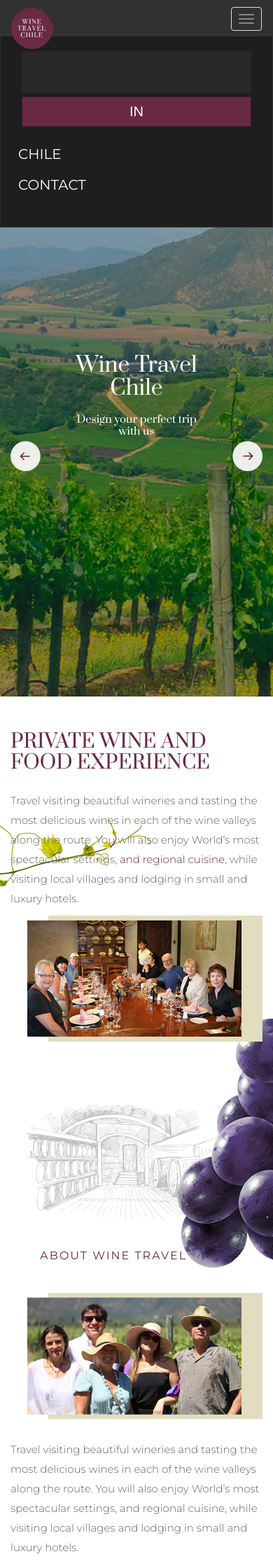
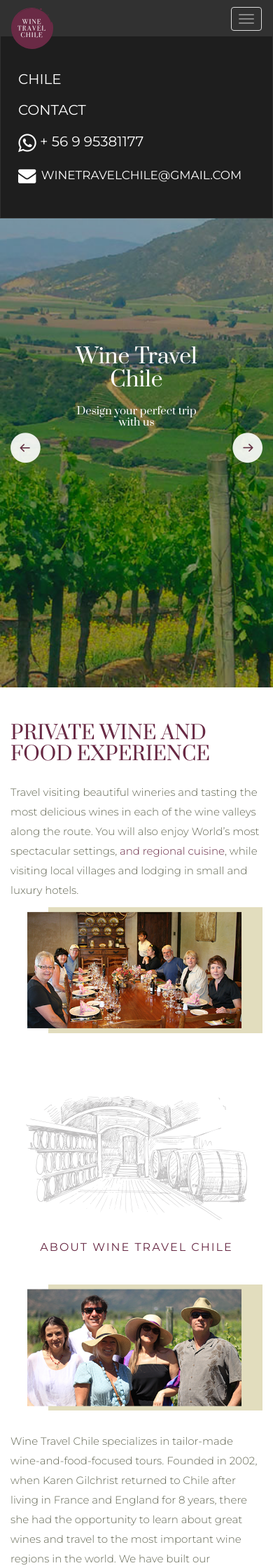
Before and after one commit to fchristiansen/winetravelchile, a PHP site: page / in a window 390 px wide, after a click on "Toggle navigation". Shown: the top 2240 px of the page at 70% size. Run offline with PHP 8.4, Linux system fonts and the light colour scheme.

Commit message:
correcciones

```diff
--- a/assets/css/custom.css
+++ b/assets/css/custom.css
@@ -254,7 +254,12 @@ section.slider-home #slider-home .item .layer { position: absolute; left: 0; top
 section.slider-home #slider-home .item .carousel-info { position: absolute; top: 50%; left: 50%; -webkit-transform: translate(-50%, -50%); transform: translate(-50%, -50%); z-index: 2; top: 35%; }
 section.slider-home #slider-home .item .carousel-info .carousel-info-inner { text-align: center; }
 section.slider-home #slider-home .item .carousel-info .carousel-info-inner h2 { font-family: "Prata", serif; color: white; font-size: 80px; font-size: 5rem; }
-@media (max-width: 768px) { section.slider-home #slider-home .item .carousel-info .carousel-info-inner h2 { font-size: 40px; font-size: 2.5rem; } }
+@media (max-width: 768px) {
+	section.slider-home #slider-home .item .carousel-info .carousel-info-inner h2 { font-size: 40px; font-size: 2.5rem; }
+	section#intro .parra{
+		display: none;
+	}
+}
 @media (max-width: 767px) { section.slider-home #slider-home .item .carousel-info .carousel-info-inner h2 { font-size: 30px; font-size: 1.875rem; } }
 section.slider-home #slider-home .item .carousel-info .carousel-info-inner h3 { font-family: "Prata", serif; color: white; font-size: 30px; font-size: 1.875rem; }
 @media (max-width: 768px) { section.slider-home #slider-home .item .carousel-info .carousel-info-inner h3 { font-size: 20px; font-size: 1.25rem; } }
@@ -562,3 +567,93 @@ ul.not-include li img{top: -15px;position: relative; float: left; margin-right:
 	}
 
 }
+
+/* contact info temp */
+.info-contact{
+	float: right;
+	margin-bottom: 0;
+}
+.info-contact li{
+	list-style: none;
+	float: left;
+	color: #fff;
+	font-family: "Montserrat", sans-serif;
+}
+
+.info-contact li a{
+	color: #fff;
+	font-weight: 400;
+}
+
+.info-contact li a:hover{
+	text-decoration: none;
+	opacity: 0.7;
+}
+
+
+
+.info-contact li.whatsapp i {
+    font-size: 2em;
+    vertical-align: middle;
+    margin-right: 0px;
+}
+
+.info-contact li.mail i {
+    font-size: 1.5em;
+    vertical-align: middle;
+    margin-left: 15px;
+    margin-right: 3px;
+}
+
+#mobile-contact{
+	display: none;
+}
+
+@media (max-width: 767px){
+  section#intro .uva{display: none;}
+	#mobile-contact{
+		display: block;
+	}
+	#mobile-contact ul{
+	padding: 0 !important;
+	}
+
+	#mobile-contact ul li{
+		float: left;
+		display: block;
+		margin-bottom: 0;
+	}
+
+	#mobile-contact ul li.whatsapp{
+	}
+
+	#mobile-contact .info-contact li.whatsapp i{
+		font-size: 1.5em;
+	}
+
+
+
+	#mobile-contact ul li.mail{
+		font-size: 1.1em;
+	}
+
+	#mobile-contact ul li.mail a{
+		font-size: 1.1em !important;
+	}
+
+	#mobile-contact .info-contact li.mail i{
+		margin-left: 0;
+	}
+}
+
+
+@media (max-width: 360px){
+	#mobile-contact .info-contact li.whatsapp a {font-size: 1.2em !important;}
+	#mobile-contact .info-contact li.whatsapp i{font-size: 1.3em !important;}
+	#mobile-contact .info-contact li.mail i{font-size: 1.1em;}
+	#mobile-contact ul li.mail{font-size: 1em;}
+}
+
+@media (max-width: 320px){
+	#mobile-contact ul li.mail a{font-size:1em !important;}
+}
--- a/header.php
+++ b/header.php
@@ -23,6 +23,7 @@
 		<link rel="stylesheet" href="assets/css/owl.carousel.min.css">
 		<link rel="stylesheet" href="assets/css/owl.theme.default.min.css">
 		<link rel="stylesheet" href="assets/css/simpleLightbox.min.css">
+		<link rel="stylesheet" href="assets/css/font-awesome.min.css">
 		<link rel="stylesheet" href="assets/css/custom.css">
 		<!-- HTML5 shim and Respond.js for IE8 support of HTML5 elements and media queries -->
 		<!-- WARNING: Respond.js doesn't work if you view the page via file:// -->
--- a/include-menu-experiencias.php
+++ b/include-menu-experiencias.php
@@ -15,7 +15,7 @@
 					</div>
 					<div class="col-sm-3">
 						<div class="caluga">
-						    <a class="caluga-enlace" href="active-wine-and-wine-experience.php">
+						    <a class="caluga-enlace" href="womens-walking-wine-and-food-experience.php">
 						    	<div class="lente">
 						      		<h3 class="caluga-title"> WOMEN'S WALKING, WINE AND FOOD EXPERIENCE</h3>
 						      	</div>
--- a/index.php
+++ b/index.php
@@ -51,10 +51,7 @@
 						</div>
 						<div class="col-sm-6">
 							<p>
-								Travel visiting beautiful wineries and tasting the most delicious wines
-								in each of the wine valleys along the route. You will also enjoy World’s
-								most spectacular settings, and regional cuisine, while visiting local villages
-								and lodging in small and luxury hotels.</p>
+								Wine Travel Chile specializes in tailor-made wine-and-food-focused tours. Founded in 2002, when Karen Gilchrist returned to Chile after living in France and England for 8 years, there she had the opportunity to learn about great wines and travel to the most important wine regions in the world. We have built our reputation by tailor-made creative journeys through Chilean and Argentine best wine valleys.</p>
 								<div class="box-more hide-beta">
 									<a href="">more
 										<img src="assets/img/arrow-more.png" alt="">
@@ -107,7 +104,7 @@
 						<div class="col-sm-2 col-xs-6">
 							<a href="http://www.travelandleisure.com/trip-ideas/best-places-travel-south-america-february#15" target="_blank"><img class="img-responsive center-block" src="assets/img/logo-travel.png" alt="Travel and Leisure"></a>
 						</div>
-						<div class="col-sm-2 col-xs-6">
+						<div class="col-sm-2 col-xs-6" style="display: none;">
 							<a href="http://www.travelandleisure.com/articles/santiago-cleans-up" target="_blank"><img class="img-responsive center-block" src="assets/img/logo-travel.png" alt="Travel and Leisure"></a>
 						</div>
 						<div class="col-sm-2 col-xs-6">
--- a/main-nav.php
+++ b/main-nav.php
@@ -5,9 +5,14 @@
 				<a class="logo-xs" href="index.php">
 					<img id="logo-mobile" class="img-responsive center-block" src="assets/img/logo.svg" alt="wine travel chile">
 				</a>
-				<div class="search-wrapper" style="opacity: 0;">
-
-						<form id="sear" class="navbar-form navbar-right">
+				<div class="search-wrapper" style="opacity: 1;">
+						<!-- info contacto temp -->
+						<ul class="info-contact">
+							<li class="whatsapp"><a href="whatsapp://tel:56995381177" alt="WhatsApp" title="WhatsApp"><i class="fa fa-whatsapp"></i> + 56 9 95381177</a></li>
+							<li class="mail"><a href="mailto:winetravelchile@gmail.com"><i class="fa fa-envelope"></i> winetravelchile@gmail.com</a></li>
+						</ul>
+						<!-- fin contacto temp -->
+						<form id="sear" class="navbar-form navbar-right" style="display: none;">
 							<div class="form-group">
 								<input type="text" placeholder="" class="form-control">
 							</div>
@@ -37,7 +42,8 @@
 					<div class="row">
 						<div class="col-sm-12">
 							<div class="search-wrapper-xs">
-								<form class="navbar-form navbar-right">
+
+								<form class="navbar-form navbar-right" style="display: none;">
 									<div class="form-group">
 										<input type="text" placeholder="" class="form-control">
 									</div>
@@ -59,6 +65,14 @@
 					<li class="hide-beta"><a href="javascript:void(0);">blog</a></li>
 					<li class="divisor-item-menu">|</li>
 					<li><a href="contacto.php">contact</a></li>
+					<li id="mobile-contact">
+						<!-- info contacto temp -->
+						<ul class="info-contact">
+							<li class="whatsapp"><a href="whatsapp://tel:56995381177" alt="WhatsApp" title="WhatsApp"><i class="fa fa-whatsapp"></i> + 56 9 95381177</a></li>
+							<li class="mail"><a href="mailto:winetravelchile@gmail.com"><i class="fa fa-envelope"></i> winetravelchile@gmail.com</a></li>
+						</ul>
+						<!-- fin contacto temp -->
+					</li>
 				</ul>
 
 			</div><!--/.nav-collapse -->
```
Also changed, not shown: luxury-red-wine-experience.php (+7 -5 lines), womens-walking-wine-and-food-experience.php (renamed from active-wine-and-wine-experience.php, +8 -8 lines), assets/img/icon-mail.png (added), assets/img/icon-whatsapp.png (added), assets/img/lrwe-mapa.png.
